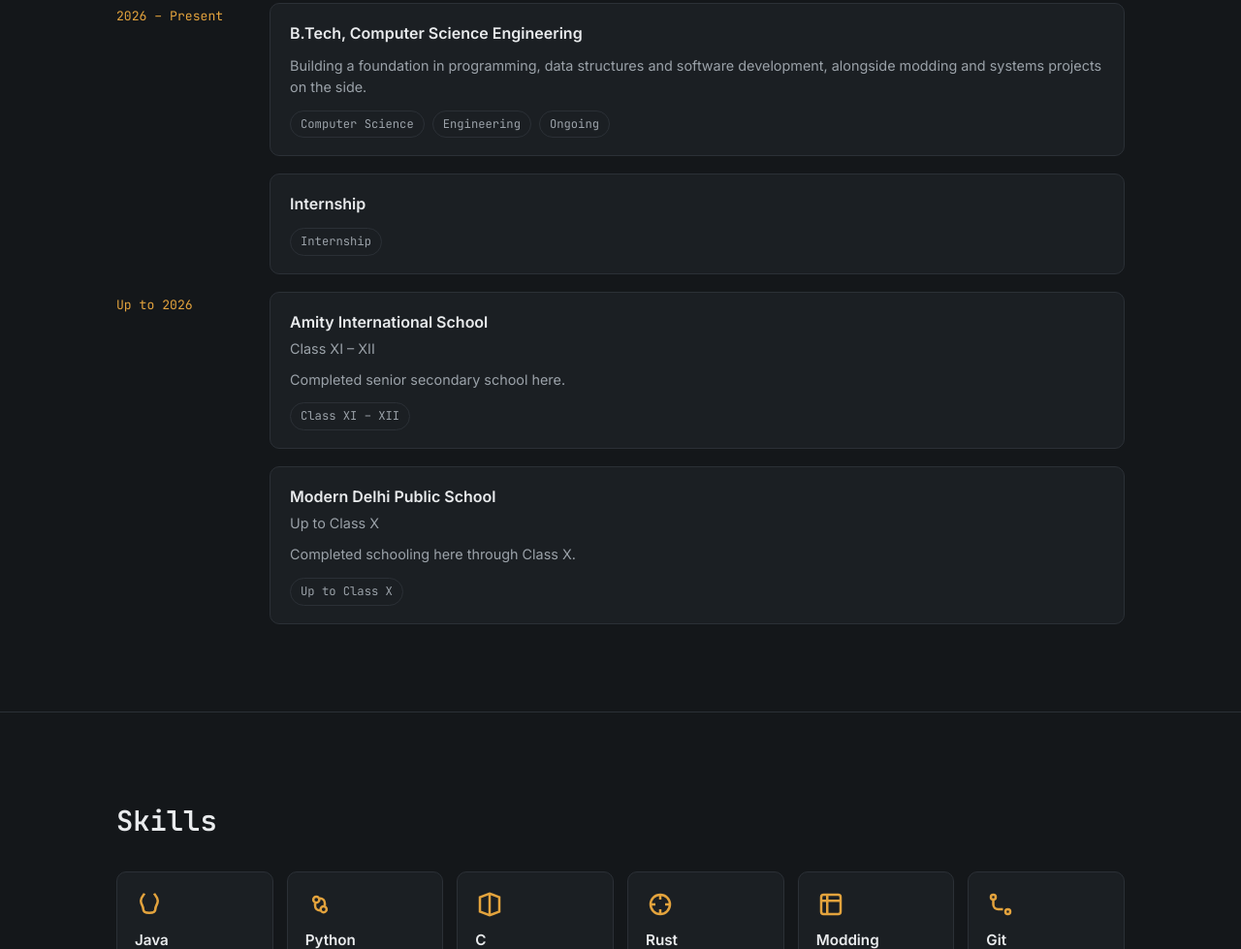
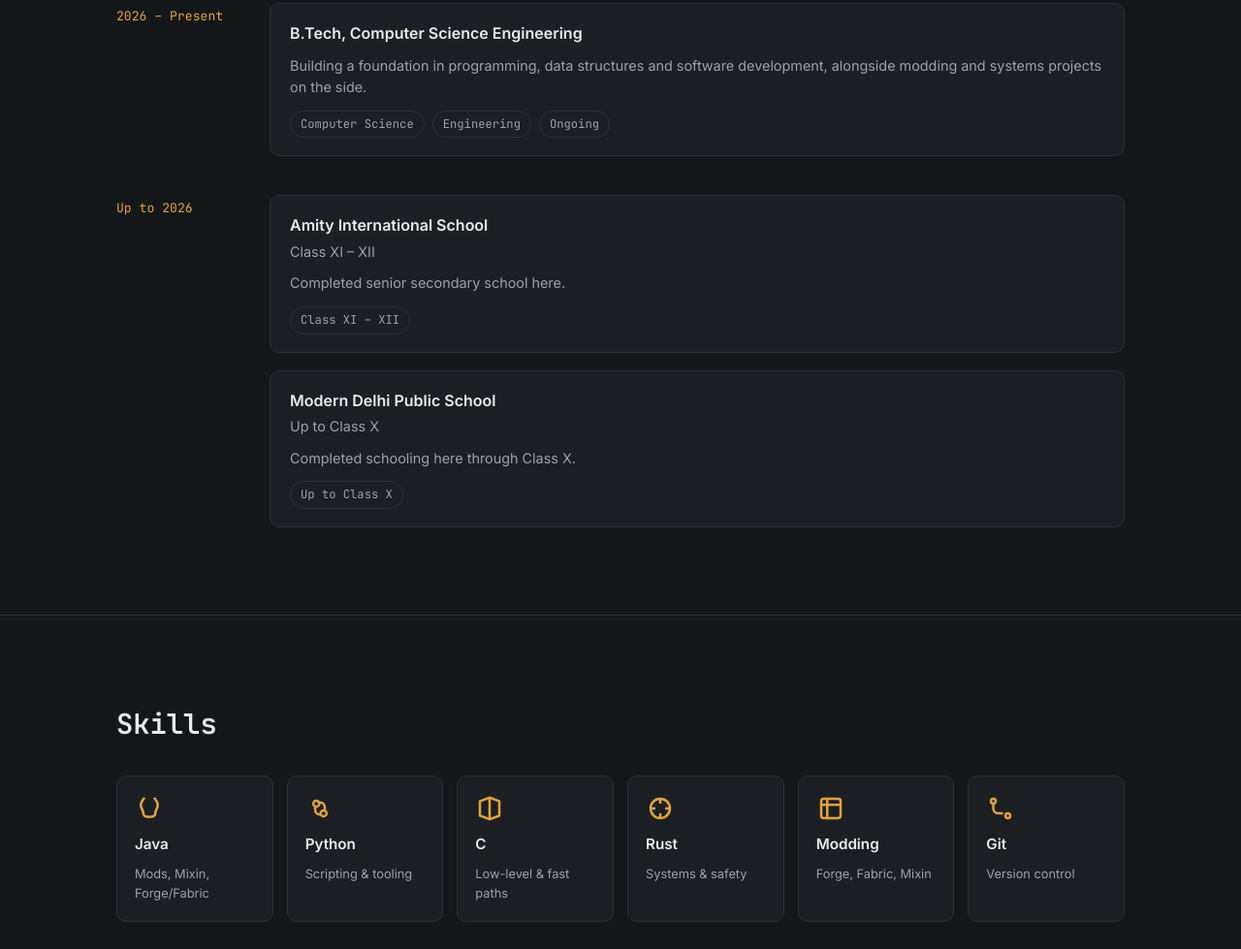
Before and after one commit to CodeCreed08/my-port, a plain HTML site: page index.html in a window 1280 px wide. Shown: the part 1396-2375 px from the top of the page at 97% size. Drawn offline with Linux system fonts and the light colour scheme.

Commit message:
Update index.html

```diff
--- a/index.html
+++ b/index.html
@@ -119,12 +119,6 @@
           </li>
           <li class="edu-item">
             <span class="edu-year"><!-- Add dates --></span>
-            <div class="edu-card">
-              <h4>Internship</h4>
-              <p class="edu-degree"><!-- Add company name and role here --></p>
-              <p><!-- Add a line or two about what you worked on during the internship --></p>
-              <ul class="tags"><li>Internship</li></ul>
-            </div>
           </li>
           <li class="edu-item">
             <span class="edu-year">Up to 2026</span>
```
